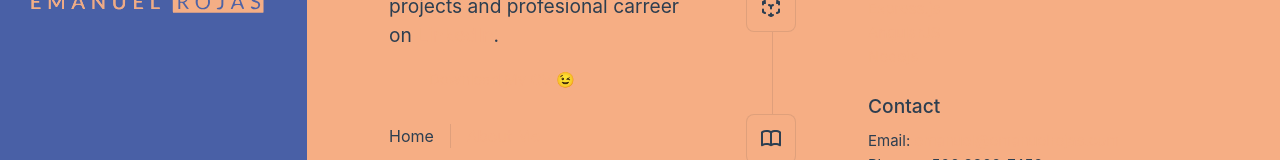
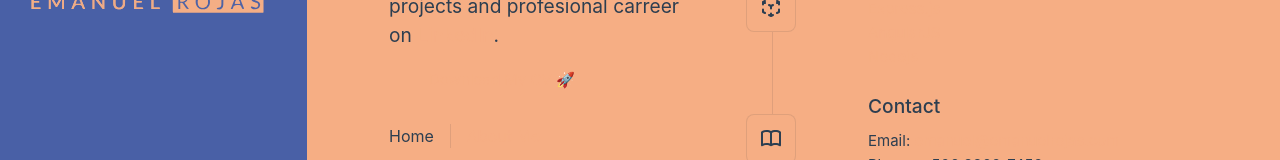
Before and after one commit to erojasag/personal_portfolio, a Vue app: page / in a window 1280 px wide. Shown: the part 399-559 px from the top of the page. Built offline with nearby package versions, Linux system fonts and the light colour scheme.

Commit message:
change emoji

```diff
--- a/src/components/HelloWorld.vue
+++ b/src/components/HelloWorld.vue
@@ -25,7 +25,7 @@ defineProps({
     </h3>
     <h4 id="cv">
       <a href="../assets/Emanuel_Rojas Aguero_CV.pdf" download
-        >Download My CV 😉</a
+        >Download My CV 🚀</a
       >
     </h4>
   </div>
```
